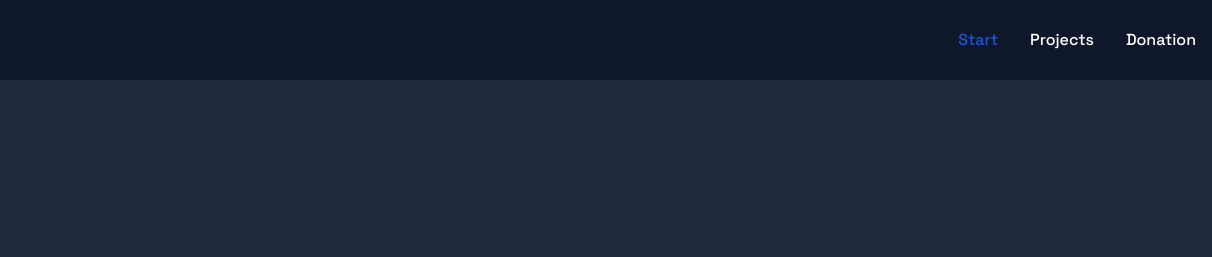
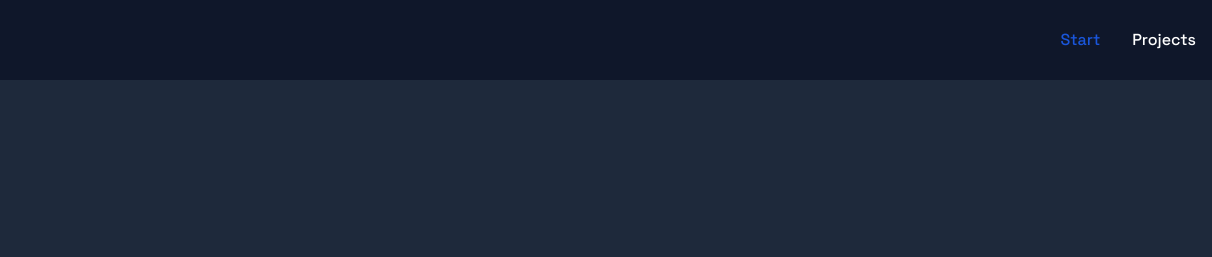
Before and after one commit to r3tr0ananas/r3tr0ananas.lol, a plain HTML site: page index.html in a window 1280 px wide. Shown: the top 257 px of the page, 68-1280 px from the left. Drawn offline with nearby package versions, Linux system fonts and the light colour scheme.

Commit message:
Update index.html

```diff
--- a/index.html
+++ b/index.html
@@ -34,9 +34,6 @@
                     <li>
                       <a href="/projects/" class="block py-2 pl-3 pr-4 text-white rounded hover:bg-gray-100 md:hover:bg-transparent md:border-0 md:hover:text-blue-700 md:p-0 dark:text-white md:dark:hover:text-blue-500 dark:hover:bg-gray-700 dark:hover:text-white md:dark:hover:bg-transparent">Projects</a>
                     </li>
-                    <li>
-                      <a href="https://www.buymeacoffee.com/ad1hl" class="block py-2 pl-3 pr-4 text-white rounded hover:bg-gray-100 md:hover:bg-transparent md:border-0 md:hover:text-blue-700 md:p-0 dark:text-white md:dark:hover:text-blue-500 dark:hover:bg-gray-700 dark:hover:text-white md:dark:hover:bg-transparent">Donation</a>
-                    </li>
                   </ul>
                 </div>
             </div>
```
